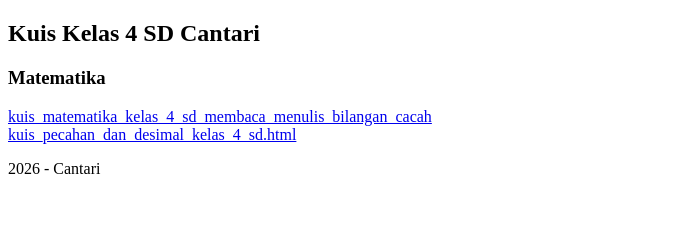
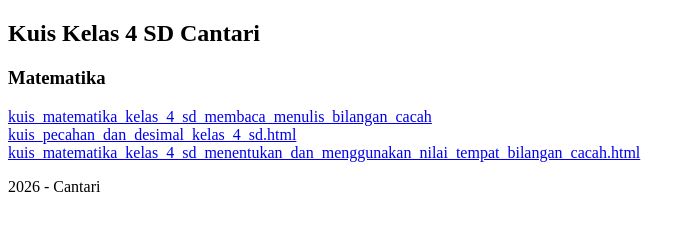
Before and after one commit to ujisama2/kuis-matematika, a plain HTML site: page index.html in a window 1280 px wide. Shown: the whole page, without its empty margins (0-696 px from the left). Drawn offline with Linux system fonts and the light colour scheme.

Commit message:
Update index.html

```diff
--- a/index.html
+++ b/index.html
@@ -10,6 +10,10 @@ target="_blank">kuis_matematika_kelas_4_sd_membaca_menulis_bilangan_cacah</a>
   <br>
 <a href="https://htmlpreview.github.io/?https://github.com/ujisama2/kuis-matematika/blob/main/kuis_pecahan_dan_desimal_kelas_4_sd.html"
 target="_blank">kuis_pecahan_dan_desimal_kelas_4_sd.html</a>
+  <br>
+<a href="https://htmlpreview.github.io/?https://github.com/ujisama2/kuis-matematika/blob/main/kuis_matematika_kelas_4_sd_menentukan_dan_menggunakan_nilai_tempat_bilangan_cacah.html"
+target="_blank">kuis_matematika_kelas_4_sd_menentukan_dan_menggunakan_nilai_tempat_bilangan_cacah.html</a>
+
 
 <p>2026 - Cantari</p>
 
```
